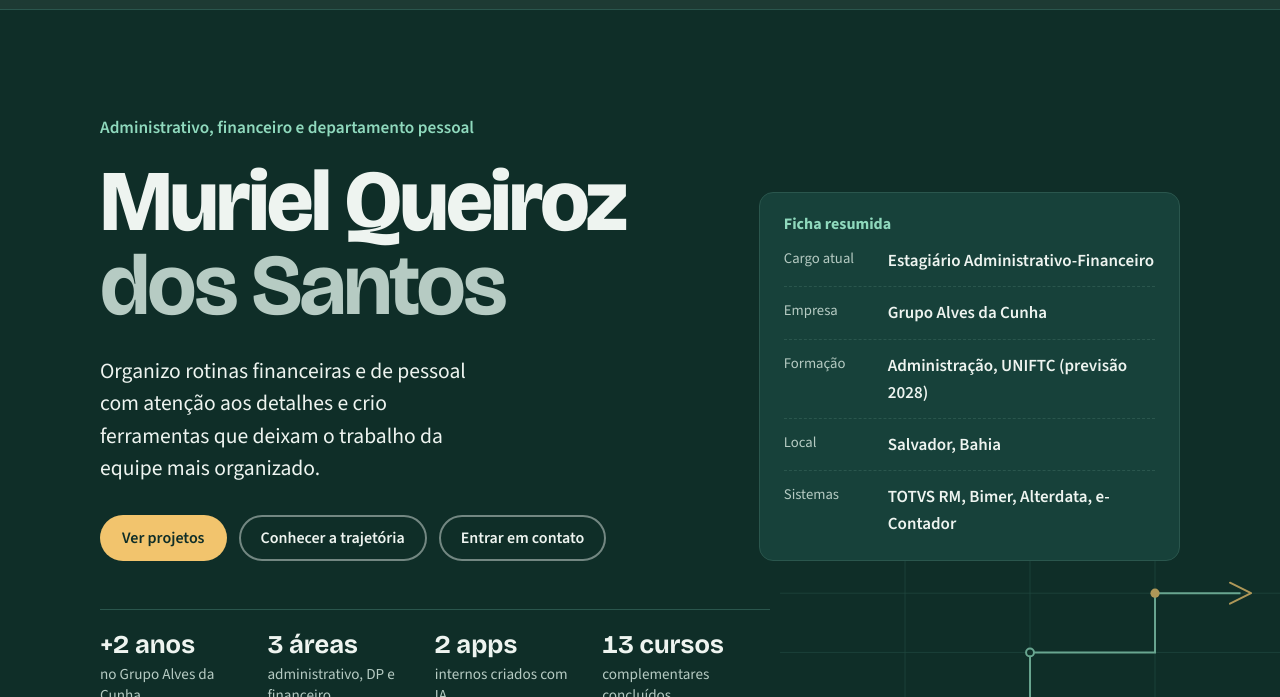
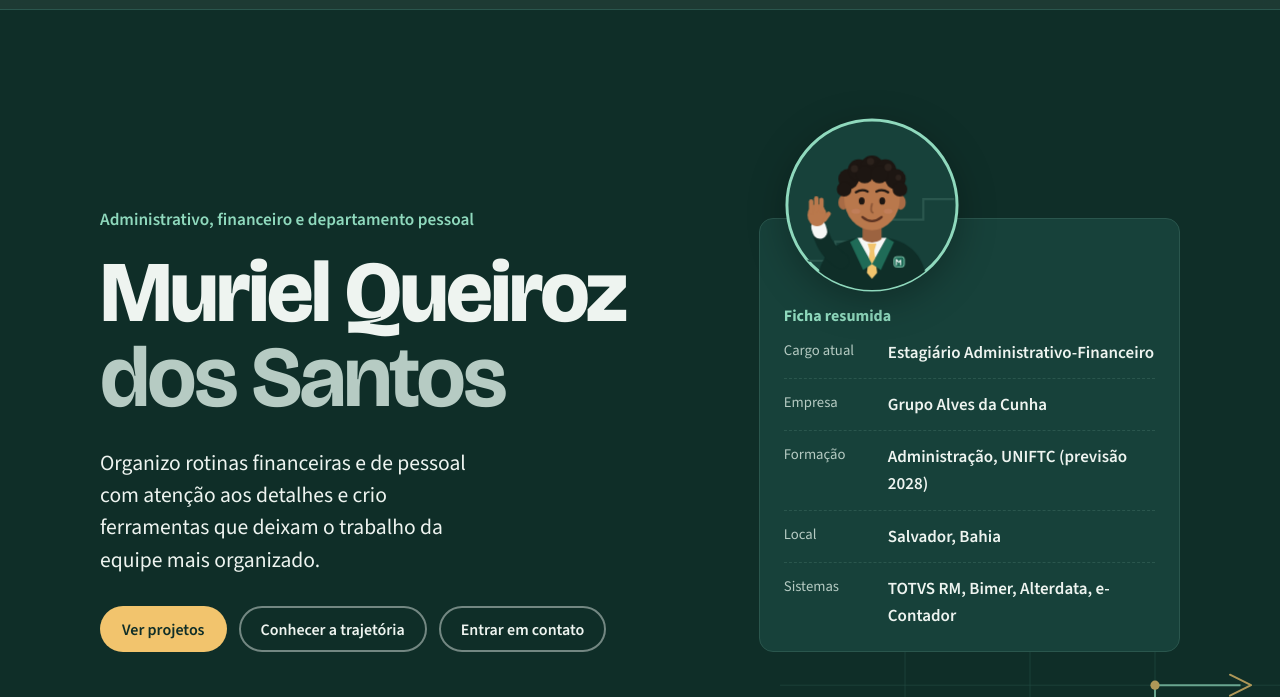
Before and after one commit to murielqueiroz8-lang/muriel, a plain HTML site: page index.html in a window 1280 px wide. Shown: the part 55-752 px from the top of the page. Drawn offline with nearby package versions, Linux system fonts and the light colour scheme.

Commit message:
Adiciona avatar ilustrado e animado na abertura do site
Co-Authored-By: Claude Opus 5.5 <noreply@anthropic.com>
Claude-Session: https://claude.ai/code/session_01PhhTrfrtfccjZhDTxzBiQc

```diff
--- a/index.html
+++ b/index.html
@@ -114,6 +114,22 @@ p { margin: 0; }
 .value { font-size: clamp(1.15rem, 2.2vw, 1.35rem); color: var(--on-pine); max-width: 36ch; margin: 26px 0 30px; line-height: 1.5; }
 .paths { display: flex; flex-wrap: wrap; gap: 12px; }
 .card-id { background: var(--pine-2); border: 1px solid var(--pine-line); border-radius: var(--radius); padding: 22px 24px; position: relative; }
+.card-id { margin-top: 104px; }
+.avatar { display: block; width: 176px; height: 176px; margin: -124px 0 14px; filter: drop-shadow(0 10px 18px rgba(0,0,0,.28)); cursor: default; }
+.avatar:focus-visible { outline: 3px solid var(--gold); outline-offset: 4px; border-radius: 50%; }
+.avatar .av-eyes, .avatar .av-arm, .avatar .av-body { transform-box: view-box; }
+.avatar .av-eyes { transform-origin: 120px 116px; }
+.avatar .av-arm { transform-origin: 78px 196px; }
+@media (prefers-reduced-motion: no-preference) {
+  .avatar .av-eyes { animation: blink 5.5s infinite 2s; }
+  .avatar .av-arm { animation: wave 1.6s ease-in-out .9s 2; }
+  .avatar:hover .av-arm, .avatar:focus-visible .av-arm { animation: wave 1.6s ease-in-out 1; }
+  .avatar .av-body { animation: breathe 4.5s ease-in-out infinite; }
+}
+@keyframes blink { 0%, 94%, 100% { transform: scaleY(1); } 96% { transform: scaleY(.1); } }
+@keyframes wave { 0%, 100% { transform: rotate(0); } 20% { transform: rotate(-14deg); } 40% { transform: rotate(8deg); } 60% { transform: rotate(-12deg); } 80% { transform: rotate(6deg); } }
+@keyframes breathe { 0%, 100% { transform: translateY(0); } 50% { transform: translateY(-1.5px); } }
+@media (max-width: 860px) { .card-id { margin-top: 72px; } .avatar { width: 124px; height: 124px; margin-top: -86px; } }
 .card-id h2 { font-size: 1rem; font-family: var(--f-body); font-weight: 700; color: var(--mint); margin-bottom: 14px; }
 .card-id dl { margin: 0; display: grid; gap: 12px; }
 .card-id dl div { display: grid; grid-template-columns: 92px 1fr; gap: 12px; padding-bottom: 12px; border-bottom: 1px dashed var(--pine-line); }
@@ -379,6 +395,61 @@ footer a { color: var(--on-pine); }
         </div>
       </div>
       <aside class="card-id reveal d4" aria-labelledby="ficha-t">
+        <svg class="avatar" viewBox="0 0 240 240" role="img" aria-labelledby="av-t" tabindex="0">
+<title id="av-t">Ilustração de Muriel Queiroz, de blazer verde e camisa branca, acenando</title>
+<defs>
+  <clipPath id="av-c"><circle cx="120" cy="120" r="116"/></clipPath>
+</defs>
+<circle cx="120" cy="120" r="116" fill="#17413a"/>
+<circle cx="120" cy="120" r="116" fill="none" stroke="#8fd9bd" stroke-width="4"/>
+<g clip-path="url(#av-c)">
+  <path d="M10 196 H70 V170 H130 V140 H190 V112 H232" fill="none" stroke="#2a564d" stroke-width="3"/>
+  <g class="av-body">
+    <g transform="translate(0 -12)">
+    <path d="M44 250 C46 196 74 178 120 176 C166 178 194 196 196 250 Z" fill="#0f2e28"/>
+    <path d="M100 178 L120 214 L140 178 Z" fill="#f6f7f5"/>
+    <path d="M114 186 L126 186 L123 196 L127 226 L120 234 L113 226 L117 196 Z" fill="#f2c46d"/>
+    <path d="M100 178 L120 214 L108 222 L90 184 Z" fill="#1f6b57"/>
+    <path d="M140 178 L120 214 L132 222 L150 184 Z" fill="#1f6b57"/>
+    <rect x="150" y="204" width="14" height="14" rx="3.5" fill="#1f6b57" stroke="#8fd9bd" stroke-width="1.2"/>
+    <path d="M153.2 215V207.6l3.4 4 2.4-2.9V215" fill="none" stroke="#fff" stroke-width="1.4" stroke-linecap="round" stroke-linejoin="round"/>
+    </g>
+    <path d="M107 148 H133 V168 C126 174 114 174 107 168 Z" fill="#9c6340"/>
+    <ellipse cx="81" cy="118" rx="7" ry="10" fill="#a86b45"/>
+    <ellipse cx="159" cy="118" rx="7" ry="10" fill="#a86b45"/>
+    <ellipse cx="120" cy="112" rx="38" ry="44" fill="#b9784c"/>
+    <g fill="#1d1612">
+      <circle cx="88" cy="86" r="14"/><circle cx="102" cy="74" r="15"/><circle cx="120" cy="70" r="16"/>
+      <circle cx="138" cy="74" r="15"/><circle cx="152" cy="86" r="14"/><circle cx="82" cy="100" r="10"/>
+      <circle cx="158" cy="100" r="10"/><circle cx="110" cy="80" r="12"/><circle cx="130" cy="80" r="12"/>
+    </g>
+    <g fill="#2c221c">
+      <circle cx="96" cy="72" r="5"/><circle cx="118" cy="62" r="5"/><circle cx="142" cy="70" r="5"/><circle cx="156" cy="84" r="4"/>
+    </g>
+    <path d="M98 104 q8 -5 16 -1" fill="none" stroke="#1d1612" stroke-width="3.2" stroke-linecap="round"/>
+    <path d="M126 103 q8 -4 16 1" fill="none" stroke="#1d1612" stroke-width="3.2" stroke-linecap="round"/>
+    <g class="av-eyes" fill="#1d1612">
+      <ellipse cx="106" cy="116" rx="4" ry="5"/>
+      <ellipse cx="134" cy="116" rx="4" ry="5"/>
+    </g>
+    <path d="M120 120 q-3 10 1 12" fill="none" stroke="#8a5536" stroke-width="2.4" stroke-linecap="round"/>
+    <path d="M107 138 q13 11 26 0" fill="none" stroke="#5b3221" stroke-width="3.2" stroke-linecap="round"/>
+    <ellipse cx="98" cy="130" rx="6" ry="3.5" fill="#c9856a" opacity=".45"/>
+    <ellipse cx="142" cy="130" rx="6" ry="3.5" fill="#c9856a" opacity=".45"/>
+  </g>
+  <g class="av-arm">
+    <path d="M78 196 C62 186 54 172 50 158" fill="none" stroke="#0f2e28" stroke-width="22" stroke-linecap="round"/>
+    <path d="M49 156 L47 150" fill="none" stroke="#f6f7f5" stroke-width="20" stroke-linecap="round"/>
+    <g fill="#b9784c">
+      <ellipse cx="45" cy="134" rx="13" ry="15"/>
+      <rect x="34" y="112" width="6" height="20" rx="3"/>
+      <rect x="41" y="108" width="6" height="22" rx="3"/>
+      <rect x="48" y="110" width="6" height="21" rx="3"/>
+      <rect x="55" y="128" width="6" height="16" rx="3" transform="rotate(35 58 136)"/>
+    </g>
+  </g>
+</g>
+</svg>
         <h2 id="ficha-t">Ficha resumida</h2>
         <dl>
           <div><dt>Cargo atual</dt><dd>Estagiário Administrativo-Financeiro</dd></div>
```
Also changed, not shown: assets/avatar.svg (added).
